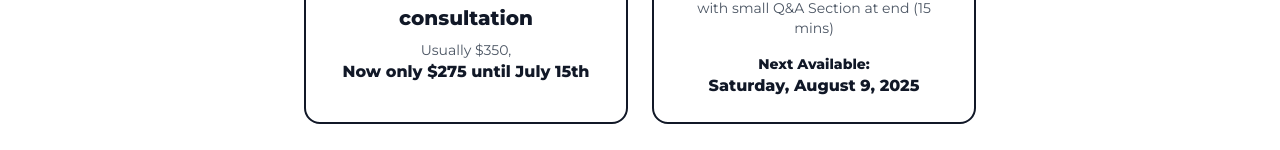
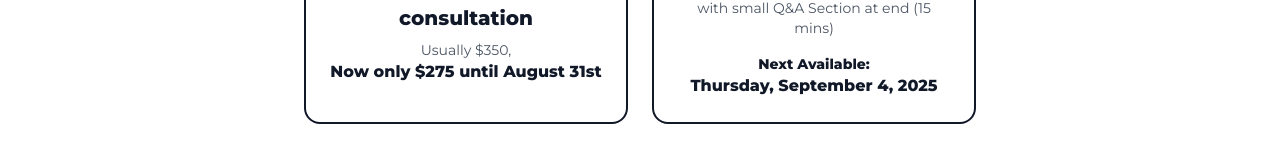
Before and after one commit to JacobDChamberlain/TexasDealerLicenseExperts, a React (Vite) app: page /get-started in a window 1280 px wide. Shown: the part 248-398 px from the top of the page. Built offline with nearby package versions, Linux system fonts and the light colour scheme.

Commit message:
change dates on page further back, remove grey photo placehoders

```diff
--- a/src/config/webinars.js
+++ b/src/config/webinars.js
@@ -1,6 +1,5 @@
 export const upcomingWebinars = [
-  { date: 'Saturday, August 9, 2025', time: '10:00 AM CST' },
-  { date: 'Saturday, September 13, 2025', time: '10:00 AM CST' },
+  { date: 'Thursday, September 4, 2025', time: '10:00 AM CST' },
   { date: 'Saturday, October 11, 2025', time: '10:00 AM CST' },
   { date: 'Saturday, November 8, 2025', time: '10:00 AM CST' },
   { date: 'Saturday, December 13, 2025', time: '10:00 AM CST' },
--- a/src/locales/en.json
+++ b/src/locales/en.json
@@ -94,7 +94,7 @@
     "webinarNext": "Next Available:",
     "consultTitle": "In-Person 2 hour consultation",
     "consultUsual": "Usually $350,",
-    "consultNow": "Now only $275 until July 15th"
+    "consultNow": "Now only $275 until August 31st"
   },
   "contact": {
     "name": "Name",
--- a/src/locales/es.json
+++ b/src/locales/es.json
@@ -94,7 +94,7 @@
     "webinarNext": "Próxima disponible:",
     "consultTitle": "Consulta presencial de 2 horas",
     "consultUsual": "Generalmente $350,",
-    "consultNow": "Ahora solo $275 hasta el 15 de julio"
+    "consultNow": "Ahora solo $275 hasta el 31 de agosto"
   },
   "contact": {
     "name": "Nombre",
--- a/src/pages/About.jsx
+++ b/src/pages/About.jsx
@@ -13,9 +13,7 @@ export default function About() {
           </h1>
           <div className="w-24 h-1 bg-gray-900 mx-auto mb-10" />
 
-          <div className="w-36 h-36 rounded-full bg-gray-100 mx-auto mb-8 flex items-center justify-center text-gray-400 text-sm text-center">
-            [ Photo ]
-          </div>
+
         </AnimateIn>
 
         <AnimateIn direction="fade" delay={100}>
```
